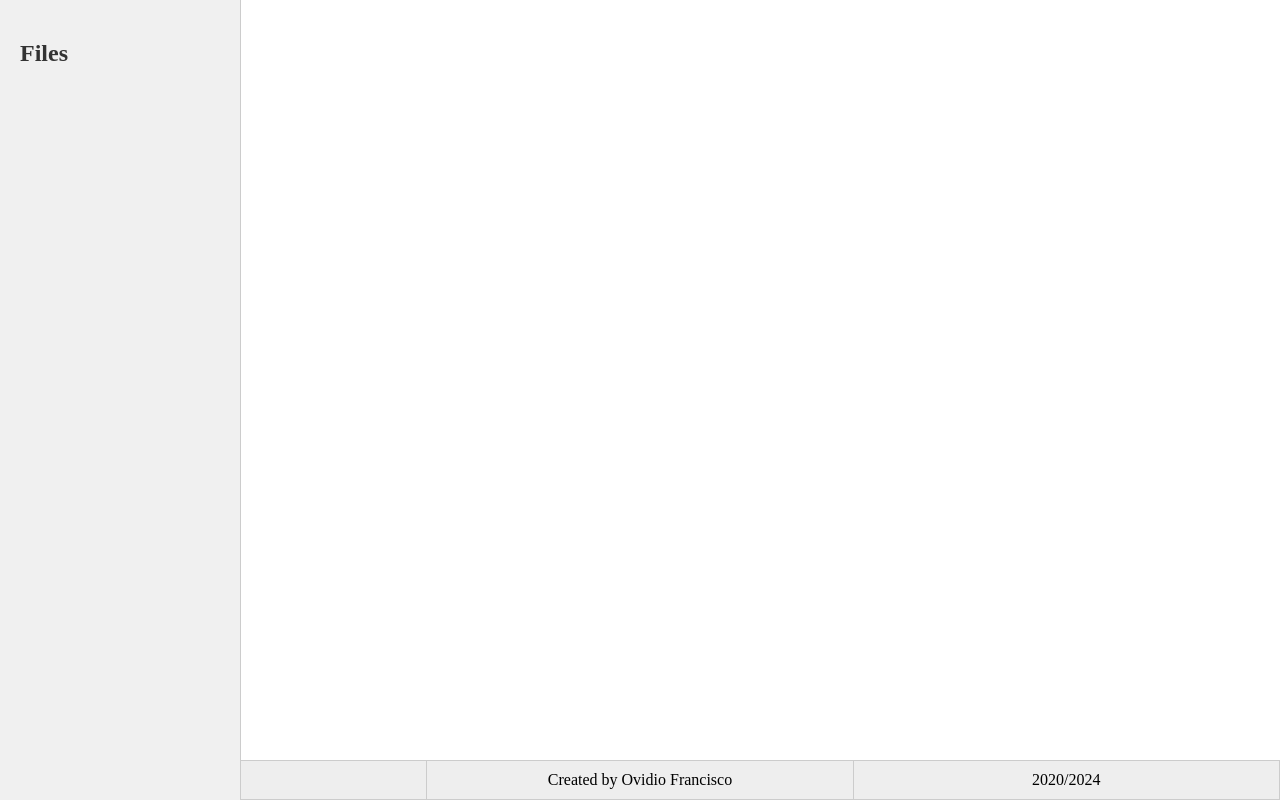
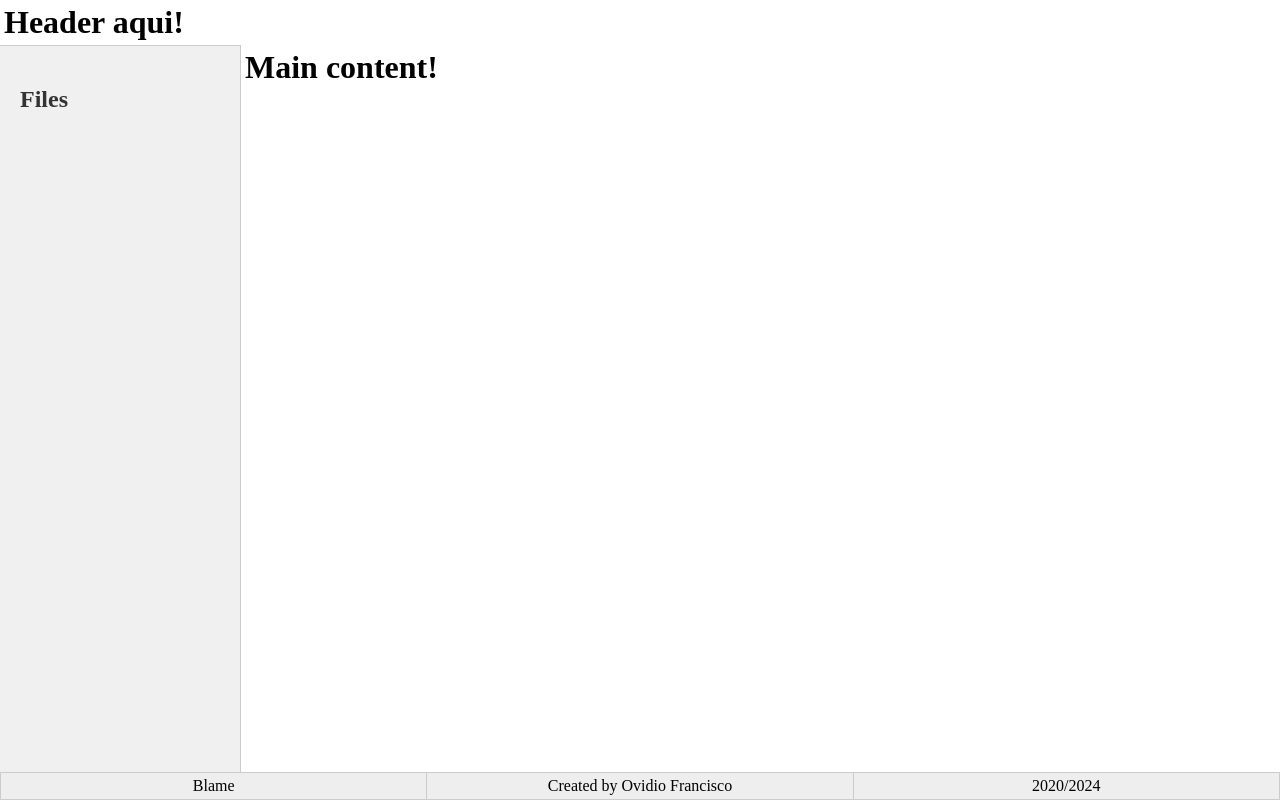
Before and after one commit to ovidio-francisco/blame, a React (Create React App) app: page / in a window 1280 px wide. Built offline with nearby package versions, Linux system fonts and the light colour scheme.

Commit message:
Fixed FilesSideBar position

```diff
--- a/src/components/App/App.css
+++ b/src/components/App/App.css
@@ -3,12 +3,12 @@ body {
 }
 
 .app {
-	flex: 1;
 	display: flex;
+	flex-direction: column;
 	min-height: 100vh;
-	flex-direction: column;
 }
 
 .content {
+	display: flex;
 	flex: 1;
 }
--- a/src/components/App/App.jsx
+++ b/src/components/App/App.jsx
@@ -3,14 +3,16 @@ import React from 'react';
 import Header from '../Header/Header';
 import Main   from '../Main/Main';
 import Footer from '../Footer/Footer';
+import FilesSidebar from '../FilesSidebar/FilesSidebar';
 
 import './App.css';
 
 const App = () => {
 	return (
 		<div className='app'>
+		<Header />
 			<div className='content'>
-				<Header />
+				<FilesSidebar />
 				<Main />
 			</div>
 			<Footer />
--- a/src/components/FilesSidebar/FilesSidebar.css
+++ b/src/components/FilesSidebar/FilesSidebar.css
@@ -3,10 +3,8 @@ aside {
   color: #333;
   padding: 20px;
   width: 200px;
-  height: 100vh;
-  position: fixed;
-  top: 0;
-  left: 0;
+  height: auto;
   overflow-y: auto;
   border-right: 1px solid #ccc;
+  border-top: 1px solid #ccc;
 }
--- a/src/components/Footer/Footer.css
+++ b/src/components/Footer/Footer.css
@@ -10,7 +10,6 @@ footer {
 .box {
 	text-align: center;
 	flex: 1;
-	padding: 10px;
+	padding: 4px;
 	border-right: 1px solid #ccc;
-
 }
--- a/src/components/Footer/Footer.jsx
+++ b/src/components/Footer/Footer.jsx
@@ -1,5 +1,5 @@
 import React from 'react';
-import './Footer.css'
+import './Footer.css';
 
 const Footer = () => {
 	return (
--- /dev/null
+++ b/src/components/Header/Header.css
@@ -0,0 +1,3 @@
+h1 {
+	margin: 4px;
+}
--- a/src/components/Header/Header.jsx
+++ b/src/components/Header/Header.jsx
@@ -1,4 +1,6 @@
 import React from 'react';
+
+import './Header.css';
 
 const Header = () => {
 	return (
--- a/src/components/Main/Main.jsx
+++ b/src/components/Main/Main.jsx
@@ -1,12 +1,10 @@
 import React from 'react';
 
-import FilesSidebar from '../FilesSidebar/FilesSidebar';
 
 const Main = () => {
 	return (
 		<main>
 			<h1>Main content!</h1>
-			<FilesSidebar />
 		</main>
 	);
 };
--- a/src/index.js
+++ b/src/index.js
@@ -1,7 +1,6 @@
-import React from 'react'
-import ReactDOM from 'react-dom'
+import { createRoot } from 'react-dom/client';
 import App from './components/App/App';
 
-
-
-ReactDOM.render(<App />, document.getElementById('root'));
+const container = document.getElementById('root');
+const root = createRoot(container);
+root.render(<App />);
```
